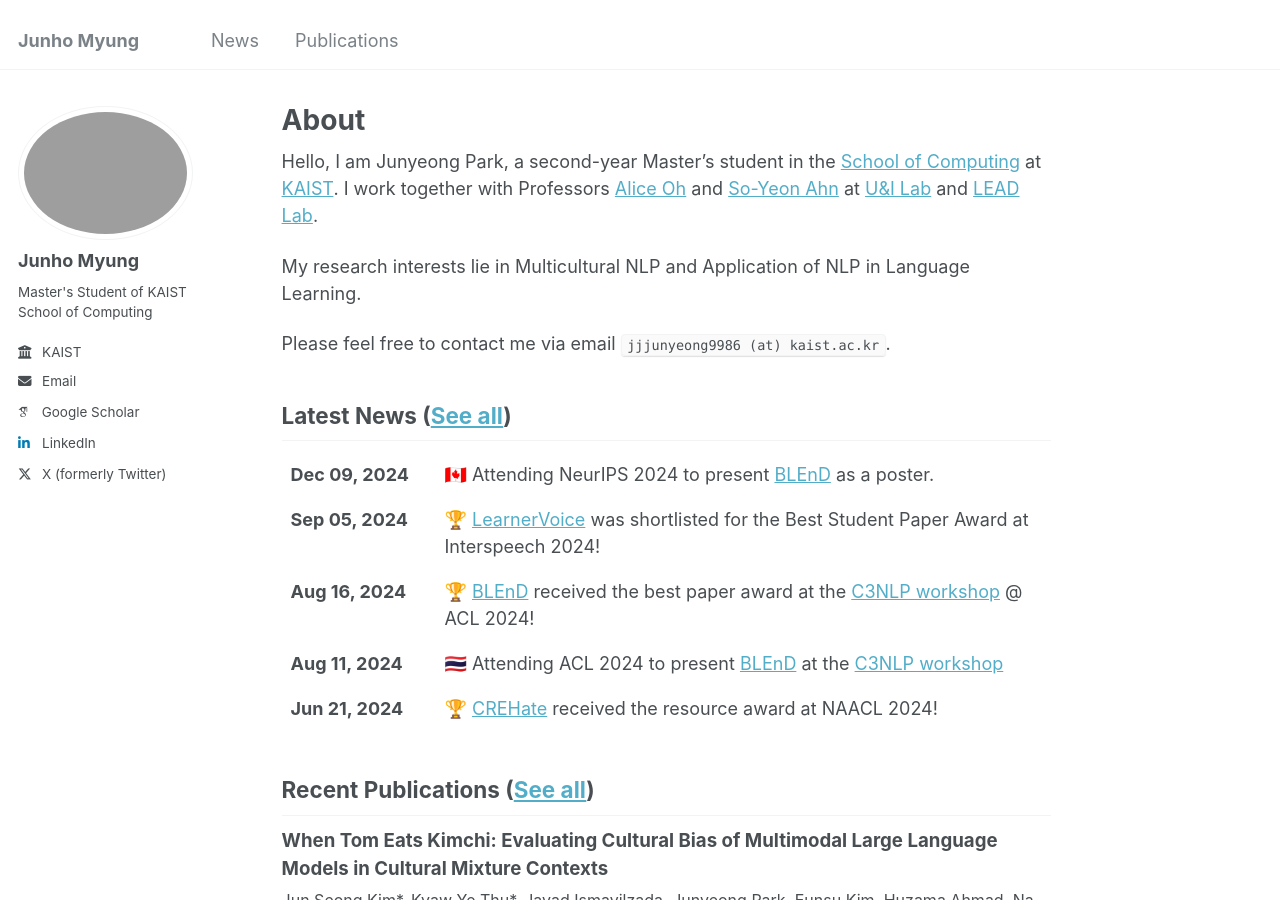
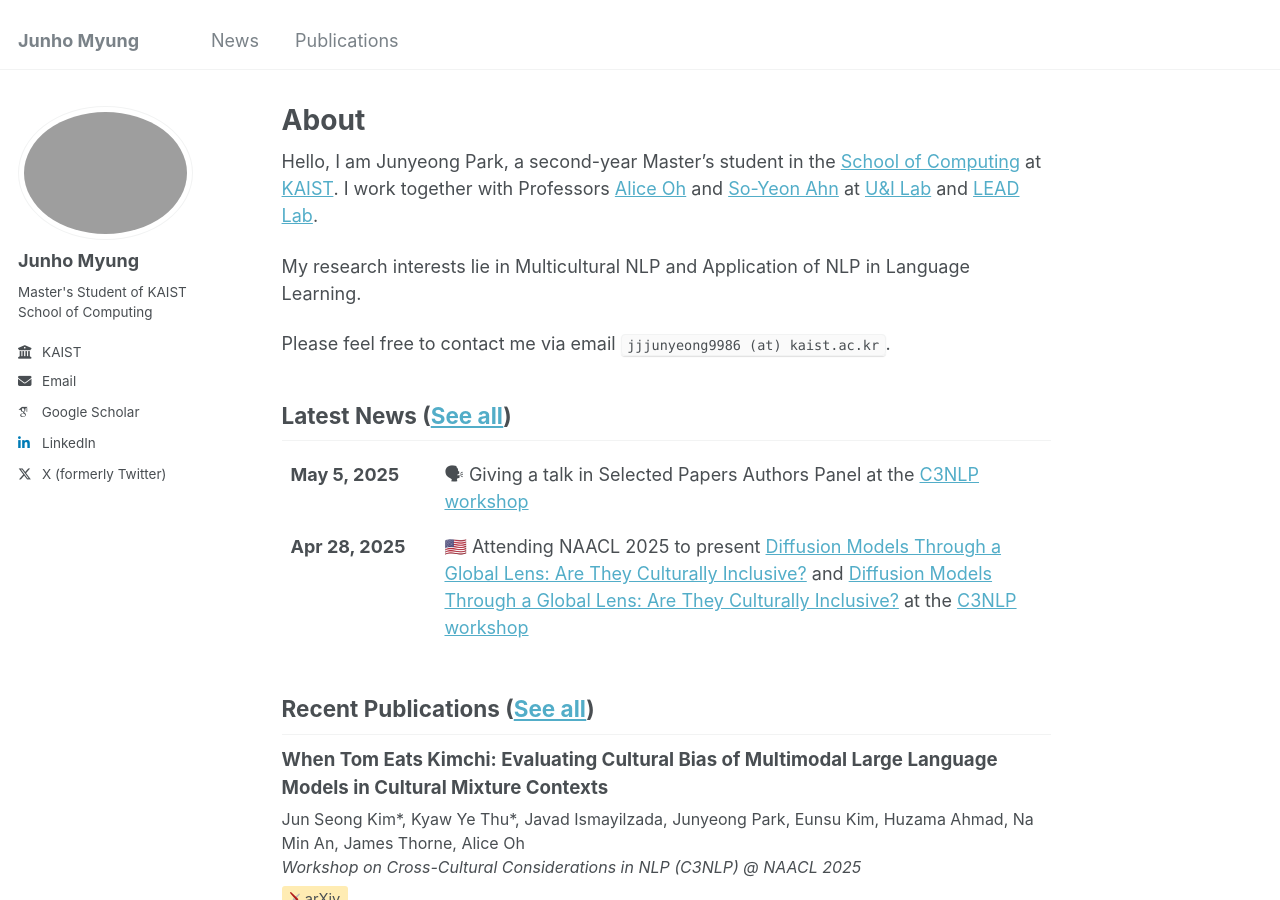
Before and after one commit to jjjunyeong/jjjunyeong.github.io, a Jekyll site: the page built from _pages/about.md, in a window 1280 px wide and 900 px high. Built offline with Jekyll 4.4.1, drawn with Linux system fonts in a browser that asks for light colours; some web fonts are replaced.

Commit message:
Update news.yml

```diff
--- a/_data/news.yml
+++ b/_data/news.yml
@@ -1,17 +1,5 @@
-- date: "Dec 09, 2024"
-  news: "🇨🇦 Attending NeurIPS 2024 to present <a href='https://arxiv.org/abs/2406.09948'>BLEnD</a> as a poster."
+- date: "May 5, 2025"
+  news: "🗣 Giving a talk in Selected Papers Authors Panel at the <a href='https://c3nlp.github.io'>C3NLP workshop</a>"
 
-- date: "Sep 05, 2024"
-  news: "🏆 <a href='https://www.isca-archive.org/interspeech_2024/kim24v_interspeech.pdf'>LearnerVoice</a> was shortlisted for the Best Student Paper Award at Interspeech 2024!"
-
-- date: "Aug 16, 2024"
-  news: "🏆 <a href='https://arxiv.org/abs/2406.09948'>BLEnD</a> received the best paper award at the <a href='https://sites.google.com/view/c3nlp'>C3NLP workshop</a> @ ACL 2024!"
-
-- date: "Aug 11, 2024"
-  news: "🇹🇭 Attending ACL 2024 to present <a href='https://arxiv.org/abs/2406.09948'>BLEnD</a> at the <a href='https://sites.google.com/view/c3nlp'>C3NLP workshop</a>"
-
-- date: "Jun 21, 2024"
-  news: "🏆 <a href='https://arxiv.org/abs/2308.16705'>CREHate</a> received the resource award at NAACL 2024!"
-
-- date: "Dec 09, 2024"
-  news: "🇩🇰 Attending L@S 2023 to present <a href='https://dl.acm.org/doi/abs/10.1145/3573051.3596200'>RECIPE</a> as a WiP poster"
+- date: "Apr 28, 2025"
+  news: "🇺🇸 Attending NAACL 2025 to present <a href='https://arxiv.org/abs/2502.08914'>Diffusion Models Through a Global Lens: Are They Culturally Inclusive?</a> and <a href='https://arxiv.org/abs/2502.08914'>Diffusion Models Through a Global Lens: Are They Culturally Inclusive?</a> at the <a href='https://c3nlp.github.io'>C3NLP workshop</a>"
```
